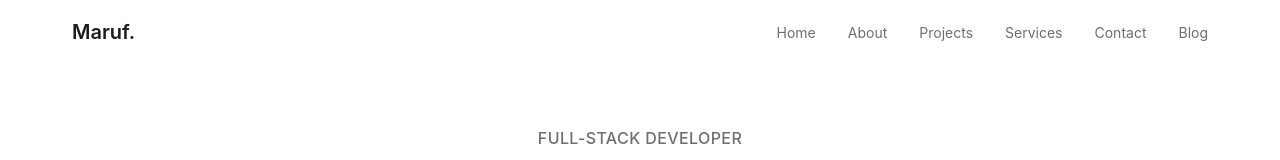
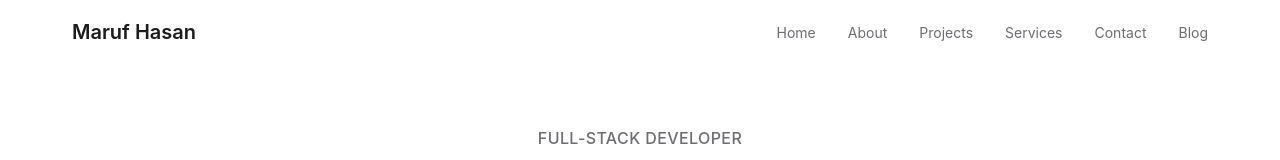
Before and after one commit to MarufHasan-dev/marufhasan.dev, a Next.js app: page / in a window 1280 px wide. Shown: the top 160 px of the page. Built offline with nearby package versions, Linux system fonts and the light colour scheme.

Commit message:
Update personal branding; replace placeholder names with full name and update contact information

```diff
--- a/app/blog/page.tsx
+++ b/app/blog/page.tsx
@@ -90,7 +90,7 @@ export default function BlogPage() {
               href="/"
               className="text-xl font-semibold text-primary hover:opacity-70 transition-opacity"
             >
-              Maruf.
+              Maruf Hasan
             </Link>
             <Link
               href="/"
--- a/components/Contact.tsx
+++ b/components/Contact.tsx
@@ -139,10 +139,10 @@ export default function Contact() {
                 <div>
                   <p className="text-sm text-secondary">Email</p>
                   <a
-                    href="mailto:hello@maruf.dev"
+                    href="mailto:marufdev.contact@gmail.com"
                     className="text-primary hover:text-accent transition-colors"
                   >
-                    hello@maruf.dev
+                    marufdev.contact@gmail.com
                   </a>
                 </div>
               </div>
--- a/components/Footer.tsx
+++ b/components/Footer.tsx
@@ -11,7 +11,7 @@ const footerLinks = [
 
 const socialLinks = [
   {
-    href: "https://github.com",
+    href: "https://github.com/MarufHasan-dev",
     label: "GitHub",
     icon: (
       <svg className="w-5 h-5" fill="currentColor" viewBox="0 0 24 24">
@@ -24,7 +24,7 @@ const socialLinks = [
     ),
   },
   {
-    href: "https://linkedin.com",
+    href: "https://www.linkedin.com/in/maruf-hasan-dev/",
     label: "LinkedIn",
     icon: (
       <svg className="w-5 h-5" fill="currentColor" viewBox="0 0 24 24">
@@ -33,7 +33,7 @@ const socialLinks = [
     ),
   },
   {
-    href: "https://twitter.com",
+    href: "https://x.com/marufhasan_dev",
     label: "Twitter",
     icon: (
       <svg className="w-5 h-5" fill="currentColor" viewBox="0 0 24 24">
@@ -48,7 +48,7 @@ export default function Footer() {
 
   return (
     <footer className="py-12 bg-muted border-t border-border">
-      <div className="mx-auto max-w-[1200px] px-6 lg:px-8">
+      <div className="mx-auto max-w-300 px-6 lg:px-8">
         <div className="flex flex-col md:flex-row md:items-center md:justify-between gap-8">
           {/* Logo & Copyright */}
           <div>
@@ -56,7 +56,7 @@ export default function Footer() {
               href="#home"
               className="text-xl font-semibold text-primary hover:opacity-70 transition-opacity"
             >
-              Maruf.
+              Maruf Hasan
             </Link>
             <p className="mt-2 text-sm text-secondary">
               © {currentYear} Maruf Hasan. All rights reserved.
--- a/components/Hero.tsx
+++ b/components/Hero.tsx
@@ -6,7 +6,7 @@ export default function Hero() {
       id="home"
       className="min-h-screen flex items-center justify-center pt-16 pb-24 bg-surface"
     >
-      <div className="mx-auto max-w-[1200px] px-6 lg:px-8 text-center">
+      <div className="mx-auto max-w-300 px-6 lg:px-8 text-center">
         {/* Eyebrow text */}
         <p className="text-secondary text-sm md:text-base font-medium tracking-wide uppercase mb-4 animate-fade-in">
           Full-Stack Developer
--- a/components/Navbar.tsx
+++ b/components/Navbar.tsx
@@ -81,7 +81,7 @@ export default function Navbar() {
               className="relative z-50 text-xl font-semibold text-primary hover:opacity-70 transition-opacity"
               onClick={handleLinkClick}
             >
-              Maruf.
+              Maruf Hasan
             </Link>
 
             {/* Desktop Navigation */}
```
